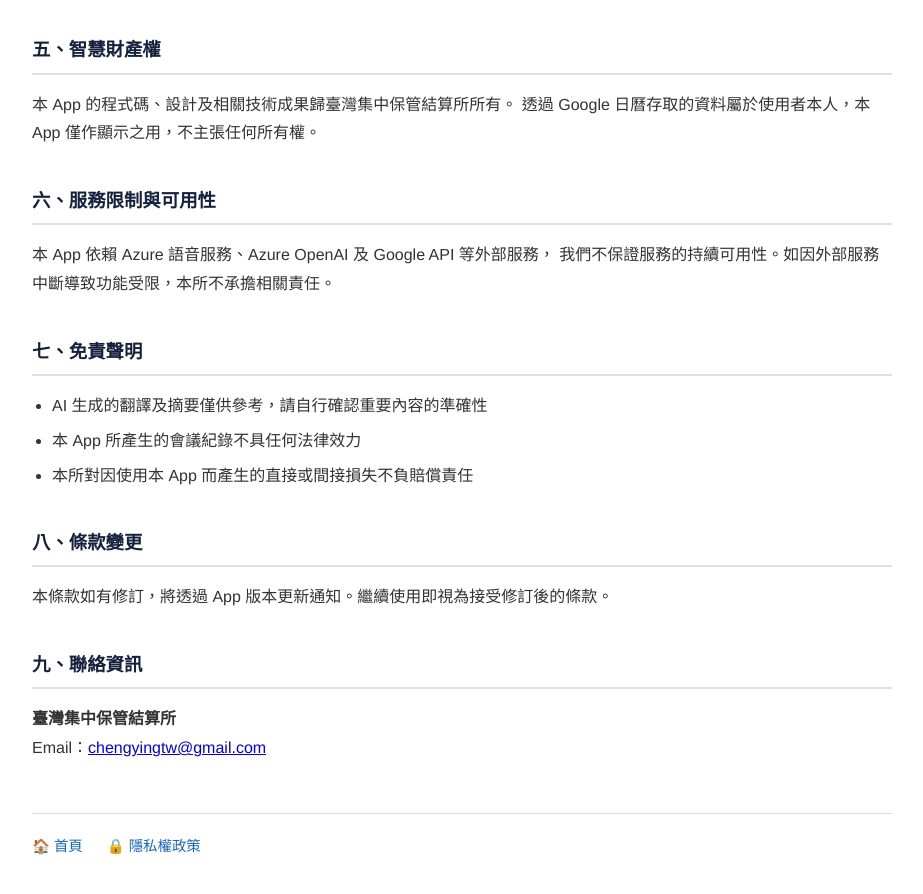
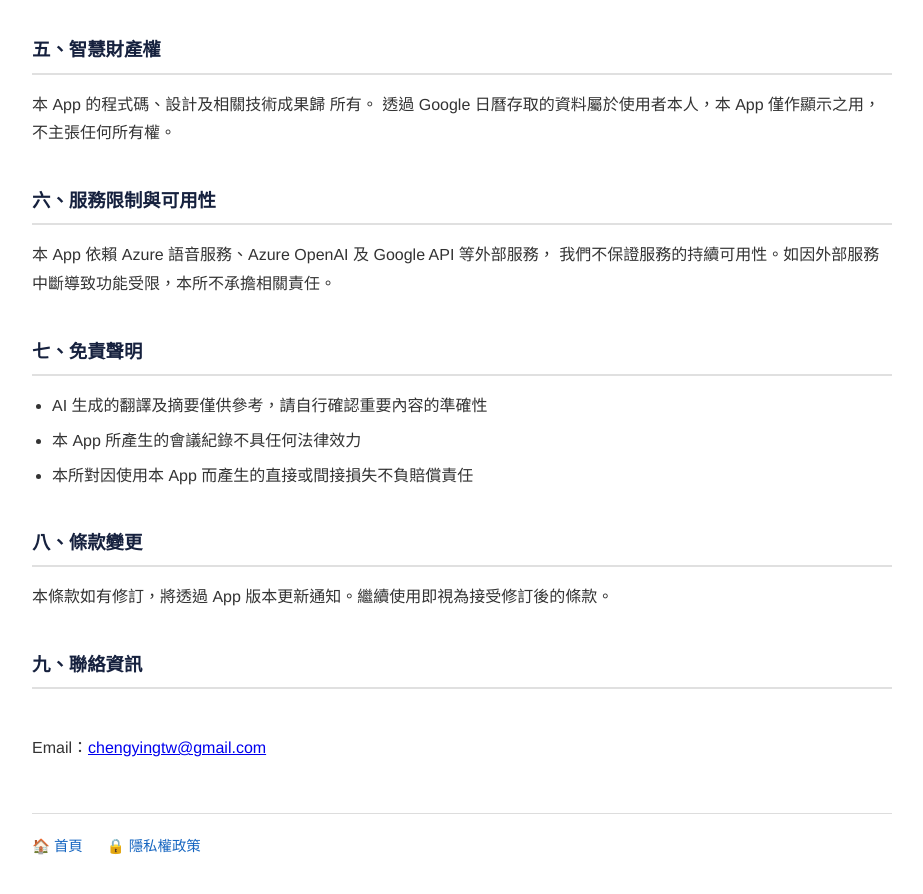
Before and after one commit to ChengYingLin/tdcc-transcription-app, a plain HTML site: page terms-of-service.html in a window 1280 px wide. Shown: the part 1080-1974 px from the top of the page, without its empty margins (178-1101 px from the left). Drawn offline with Linux system fonts and the light colour scheme.

Commit message:
Update terms-of-service.html

```diff
--- a/terms-of-service.html
+++ b/terms-of-service.html
@@ -30,7 +30,7 @@
   <h2>二、使用資格</h2>
   <p>本 App 僅限以下人員使用：</p>
   <ul>
-    <li>臺灣集中保管結算所正式員工</li>
+    <li> 正式員工</li>
     <li>經本所資訊部門正式授權的人員</li>
   </ul>
   <p>未經授權不得使用本 App，授權資格可隨時由管理單位撤銷。</p>
@@ -55,7 +55,7 @@
 
   <h2>五、智慧財產權</h2>
   <p>
-    本 App 的程式碼、設計及相關技術成果歸臺灣集中保管結算所所有。
+    本 App 的程式碼、設計及相關技術成果歸 所有。
     透過 Google 日曆存取的資料屬於使用者本人，本 App 僅作顯示之用，不主張任何所有權。
   </p>
 
@@ -77,7 +77,7 @@
 
   <h2>九、聯絡資訊</h2>
   <p>
-    <strong>臺灣集中保管結算所</strong><br>
+    <strong> </strong><br>
     Email：<a href="mailto:chengyingtw@gmail.com">chengyingtw@gmail.com</a>
   </p>
 
```
